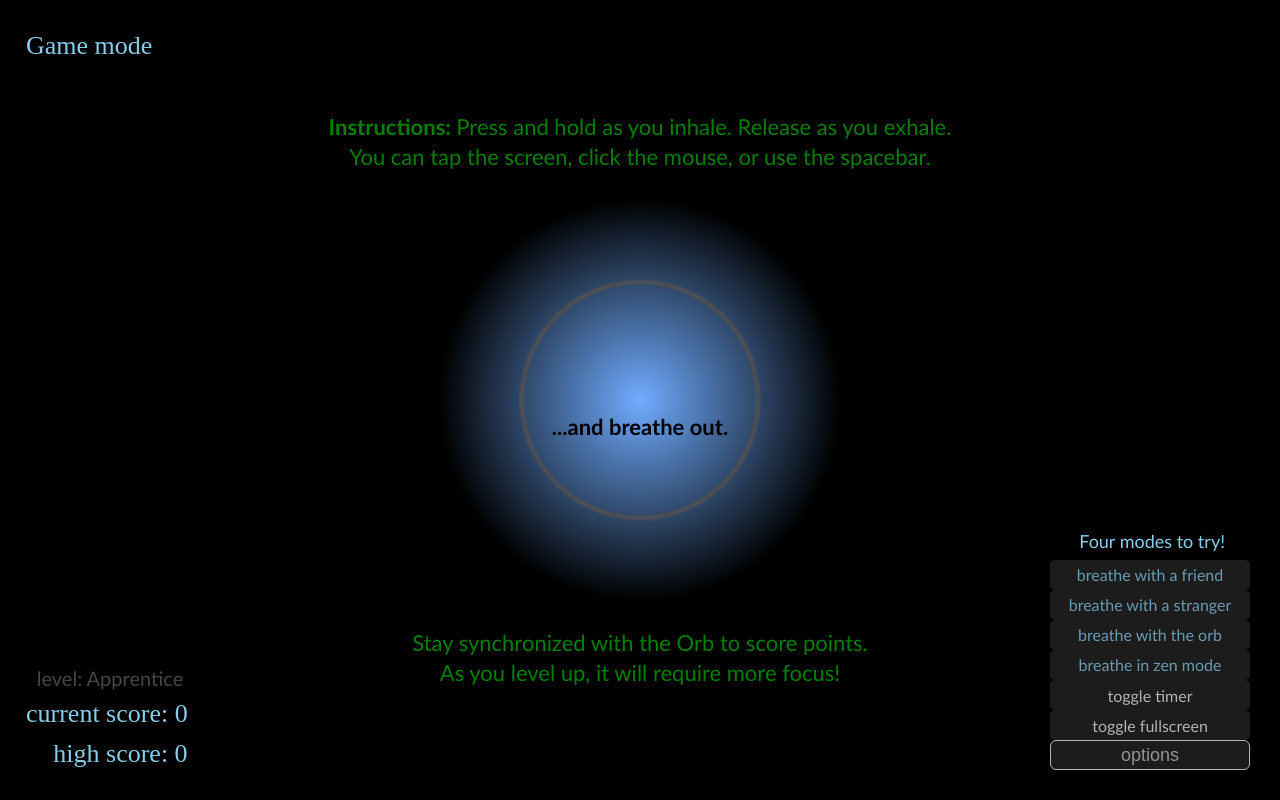
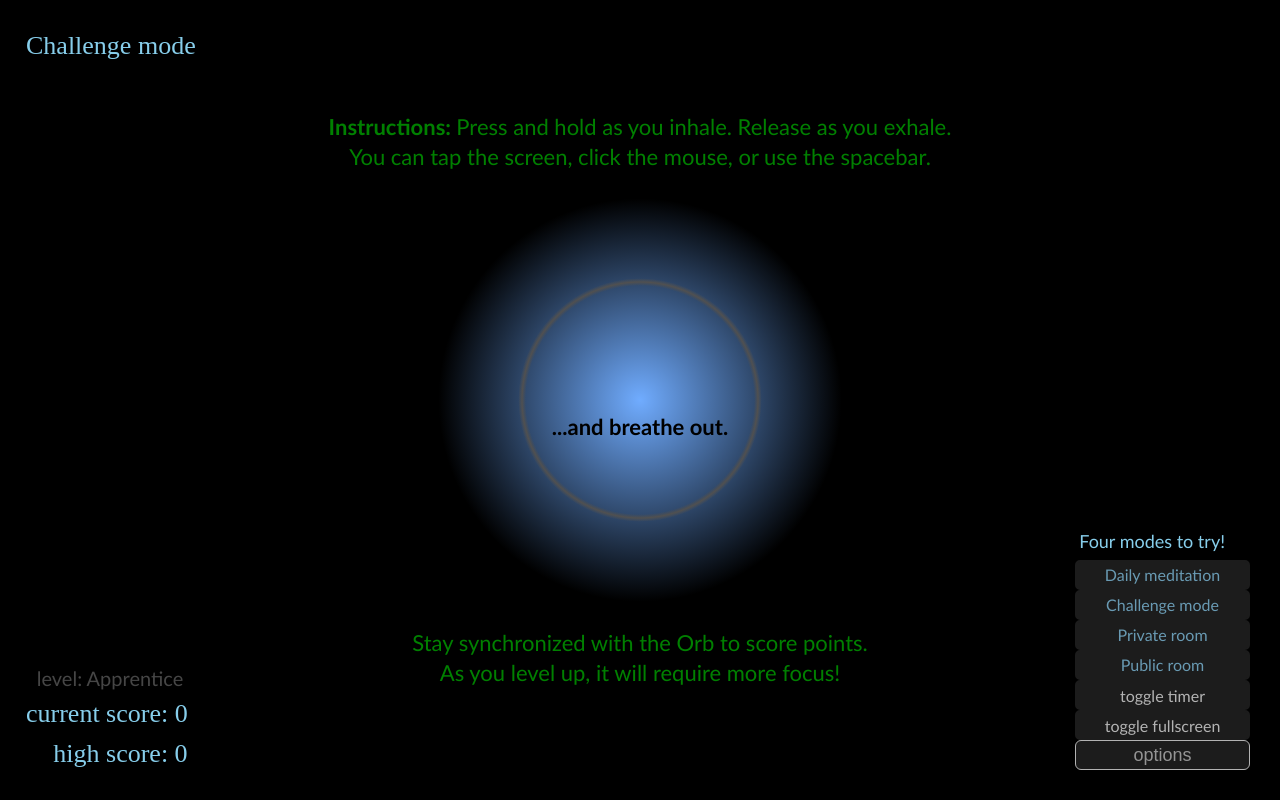
Before and after one commit to philshams/breathe, a Flask app: page / in a window 1280 px wide. Run offline with Flask 3, Linux system fonts and the light colour scheme; some libraries are stand-ins or nearby versions.

Commit message:
verbiage

```diff
--- a/templates/orby.html
+++ b/templates/orby.html
@@ -1,7 +1,7 @@
 <!DOCTYPE HTML>
 <html lang="en">
 <head>
-    <title>Breathe with the Orb</title>
+    <title>Breathe Together</title>
     <style>
         body {
             margin: 0;
@@ -220,9 +220,17 @@
                 else {
                     prev_action_scored = false;
                     current_lockon = 0;
+                    reset_level()
                 }
 
                 display_streak()
+            }
+
+            function reset_level() {
+                const level_el = document.getElementById("level");
+                level_el.textContent = "level: Apprentice";
+                level_el.style.color = "rgb(70,70,70)";
+                lockon_distance = 30;
             }
 
             function update_level() {
@@ -246,17 +254,17 @@
                 } else if ((current_lockon == 30 || current_lockon == 31) && last_client_event == "inhale") {
                     encourage.textContent = "Level up!"
                     lockon_distance = 26 // higher difficulty
-                    level_el.textContent = "level: Prodigy"
+                    level_el.textContent = "level: Disciple"
                     level_el.style.color = "darkcyan"
                 } else if ((current_lockon == 40 || current_lockon == 41) && last_client_event == "inhale") {
                     encourage.textContent = "Just superb!"
                 } else if ((current_lockon == 50 || current_lockon == 51) && last_client_event == "inhale") {
+                    encourage.textContent = "You're good at this."
+                } else if ((current_lockon == 60 || current_lockon == 61) && last_client_event == "inhale") {
                     encourage.textContent = "Level up!"
                     lockon_distance = 22 // higher difficulty
                     level_el.textContent = "level: Monk"
                     level_el.style.color = "rgb(100,0,130)"
-                } else if ((current_lockon == 60 || current_lockon == 61) && last_client_event == "inhale") {
-                    encourage.textContent = "You're good at this."
                 } else if ((current_lockon == 70 || current_lockon == 71) && last_client_event == "inhale") {
                     encourage.textContent = "Concentrate..."
                 } else if ((current_lockon == 80 || current_lockon == 81) && last_client_event == "inhale") {
@@ -417,6 +425,7 @@
                     circle_client.ring_color = ring_color_off;
                     locked_on = false;
                     current_lockon = 0;
+                    reset_level()
                     display_streak()
                 }
             }
@@ -658,7 +667,7 @@
         border-radius: 6px;
         border:  1px solid white;
         opacity: 0.7;
-        width:  200px;
+        width:  175px;
         height:  30px;
         color: lightgray;
         font-size: 18px;
@@ -690,7 +699,7 @@
 
     .alone-button {
         position: absolute;
-        bottom:  120px;
+        bottom:  210px;
         right:  30px;
         color: rgb(150, 220, 255);
     }
@@ -701,7 +710,7 @@
 
     .orb-button {
         position: absolute;
-        bottom:  150px;
+        bottom:  180px;
         right:  30px;
         color: rgb(150, 220, 255);
     }
@@ -712,7 +721,7 @@
 
     .together-button {
         position: absolute;
-        bottom:  210px;
+        bottom:  150px;
         right:  30px;
         color: rgb(150, 220, 255);
     }
@@ -723,7 +732,7 @@
 
     .together-button2 {
         position: absolute;
-        bottom:  180px;
+        bottom:  120px;
         right:  30px;
         color: rgb(150, 220, 255);
     }
@@ -736,7 +745,7 @@
         background: rgb(40, 40, 40);
         opacity: 0.7;
         border:  2px solid rgb(40, 40, 40);
-        width:  200px;
+        width:  175px;
         height:  30px;
         border-radius: 5px;
         box-sizing: border-box;
@@ -766,11 +775,11 @@
 
         <p class="noselect" id="level" style=" position: absolute; bottom: 90px; left: 0px; width: 10em; text-align: center; text-indent: 1em; font-size: 20px; font-family: Trebuchet MS; color: rgb(70,70,70)">level: Apprentice</p>
 
-        <p class="noselect" style=" position: absolute; top: 5px; left: 0; width: 20em; text-align: left; text-indent: 1em; font-size: 26px; color: skyblue">Game mode</p>
+        <p class="noselect" style=" position: absolute; top: 5px; left: 0; width: 20em; text-align: left; text-indent: 1em; font-size: 26px; color: skyblue">Challenge mode</p>
 
         <p class="noselect" id = "timer" style=" position: absolute; top: 5px; right: 30px; width: 10em; text-align: right; font-size: 26px; color: skyblue"></p>
 
-        <p class="noselect" id="others" style=" position: absolute; bottom: 18px; right: 250px; width: 10em; text-align: right; font-size: 18px; font-family: Trebuchet MS;"></p>
+        <p class="noselect" id="others" style=" position: absolute; bottom: 18px; right: 230px; width: 10em; text-align: right; font-size: 18px; font-family: Trebuchet MS;"></p>
 
         <p class="noselect" id="instructions_upper" style=" position: absolute; top: 90px; left: 0; width: 100%; text-align: center; font-size: 22px; line-height: 30px; font-family: Trebuchet MS; color: green"><b>Instructions: </b>Press and hold as you inhale. Release as you exhale.<br>You can tap the screen, click the mouse, or use the spacebar.</p>
 
@@ -784,10 +793,10 @@
 
         <p class="noselect" id="instructions_right" style=" position: absolute; bottom: 230px; right: 55px; width: 20%; text-align: right; font-size: 18px; line-height: 22px; font-family: Trebuchet MS; color: skyblue">Four modes to try!</p>
 
-    <a id = "together-button" href="together" class='together-button button-style noselect'>breathe with a friend</a>
-    <a id = "together-button2" href="together2" class='together-button2 button-style noselect'>breathe with a stranger</a>
-    <a id = "orb-button" href="" class='button-style orb-button noselect'>breathe with the orb</a>
-    <a id = "alone-button" href="alone" class='alone-button button-style noselect'>breathe in zen mode</a>
+    <a id = "together-button" href="together" class='together-button button-style noselect'>Private room</a>
+    <a id = "together-button2" href="together2" class='together-button2 button-style noselect'>Public room</a>
+    <a id = "orb-button" href="" class='button-style orb-button noselect'>Challenge mode</a>
+    <a id = "alone-button" href="alone" class='alone-button button-style noselect'>Daily meditation</a>
 
 
 </body>
```
